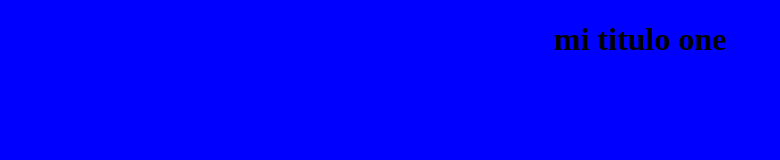
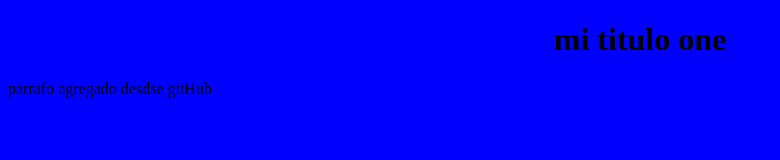
Before and after one commit to joschar22/primer-repo, a plain HTML site: page index.html in a window 1280 px wide. Shown: the whole page, without its empty margins (0-780 px from the left). Drawn offline with Linux system fonts and the light colour scheme.

Commit message:
Update index.html

```diff
--- a/index.html
+++ b/index.html
@@ -9,5 +9,6 @@
 </head>
 <body>
     <h1> mi titulo one</h1>
+    <p>parrafo agregado desdse gitHub<p>
 </body>
 </html>
```
